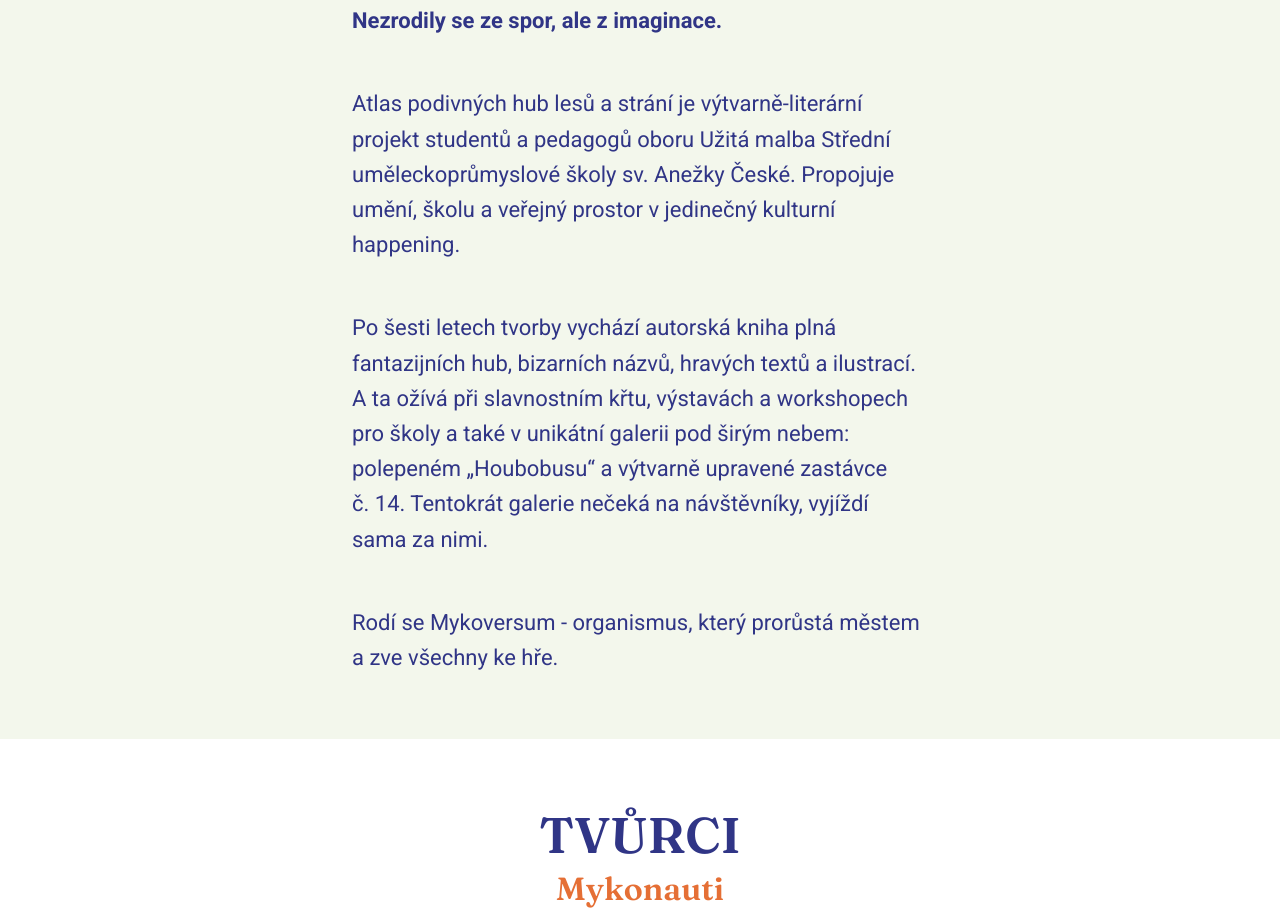
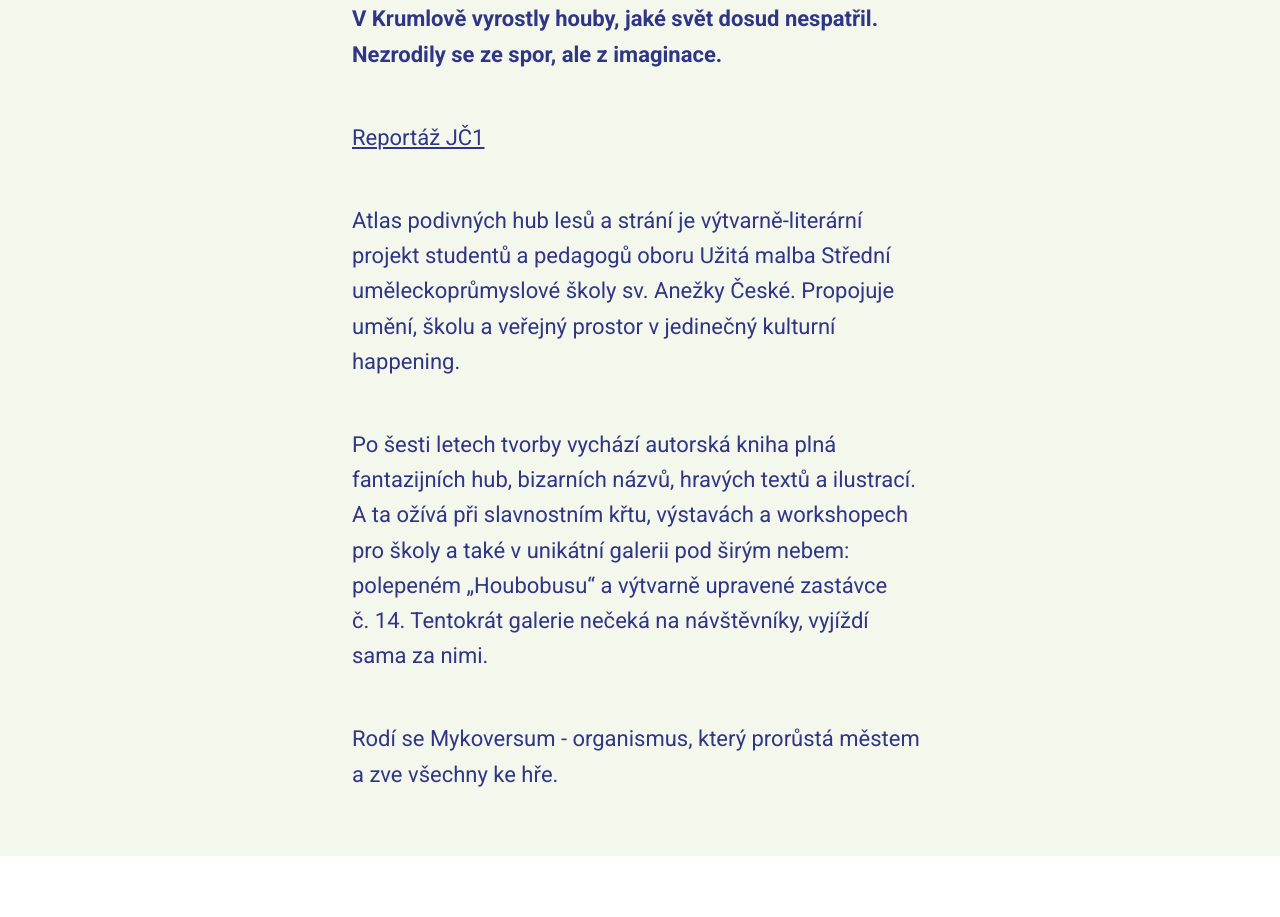
Before and after one commit to Divocaak/atlas-hub, a SvelteKit app: page / in a window 1280 px wide. Shown: the part 3332-4249 px from the top of the page. Built offline with nearby package versions, Linux system fonts and the light colour scheme.

Commit message:
odkaz, fotka #10

```diff
--- a/src/routes/+page.svelte
+++ b/src/routes/+page.svelte
@@ -75,6 +75,7 @@
 			V Krumlově vyrostly houby, jaké svět dosud nespatřil.<br />
 			Nezrodily se ze spor, ale z&nbsp;imaginace.
 		</b>
+		<p><a class="underlined" target="_blank" href="https://www.facebook.com/share/v/1HtMxXhf9Y/">Reportáž JČ1</a></p>
 		<p>
 			Atlas podivných hub lesů a&nbsp;strání je výtvarně-literární projekt studentů a&nbsp;pedagogů
 			oboru Užitá malba Střední uměleckoprůmyslové školy sv.&nbsp;Anežky České. Propojuje umění,
@@ -331,6 +332,10 @@
 		background-color: color-mix(in srgb, var(--green) 10%, transparent);
 	}
 
+	.content-wrapper#o-projektu a {
+		/* background-color: color-mix(in srgb, var(--green) 10%, transparent); */
+	}
+
 	.content-wrapper#o-projektu .wrapper,
 	.content-wrapper#tvurci .wrapper,
 	.content-wrapper#galerie .wrapper,
```
Also changed, not shown: static/about.jpg.
